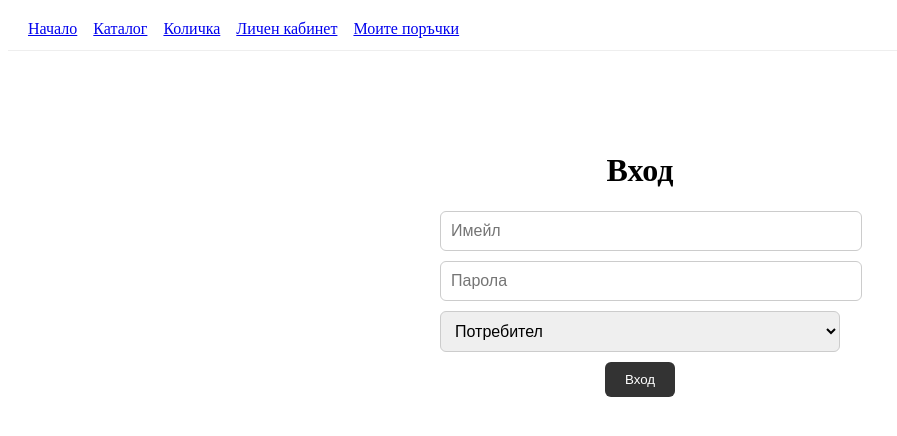
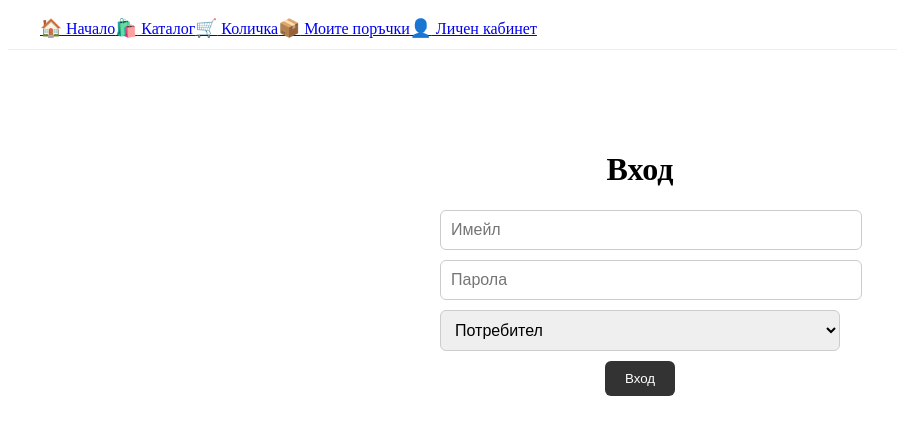
Before and after one commit to vov4uk95/shop-working, a Next.js app: page /login in a window 1280 px wide. Shown: the top 436 px of the page, without its empty margins (0-897 px from the left). Built offline with nearby package versions, Linux system fonts and the light colour scheme.

Commit message:
Update Navbar.js

```diff
--- a/components/Navbar.js
+++ b/components/Navbar.js
@@ -15,48 +15,79 @@ export default function Navbar() {
   return (
     <header>
       <nav className="navbar">
-        <Link href="/">Начало</Link>
-        <Link href="/catalog">Каталог</Link>
-        <Link href="/cart">Количка</Link>
-        <Link href="/login">Личен кабинет</Link>
-        <Link href="/orders">Моите поръчки</Link>
-        {userRole === 'admin' && (
-          <Link href="/admin">Админ</Link>
-        )}
-        {userEmail && (
-          <span className="user-info">Здравей, {userEmail}</span>
-        )}
+        <div className="nav-left">
+          <Link href="/"><span className="icon">🏠</span> Начало</Link>
+          <Link href="/catalog"><span className="icon">🛍️</span> Каталог</Link>
+          <Link href="/cart"><span className="icon">🛒</span> Количка</Link>
+          <Link href="/orders"><span className="icon">📦</span> Моите поръчки</Link>
+          <Link href="/login"><span className="icon">👤</span> Личен кабинет</Link>
+          {userRole === 'admin' && (
+            <Link href="/admin"><span className="icon">⚙️</span> Админ</Link>
+          )}
+        </div>
+        <div className="nav-right">
+          {userEmail && (
+            <span className="user-info">Здравей, {userEmail}</span>
+          )}
+        </div>
       </nav>
 
       <style jsx>{`
         header {
           background-color: #fff;
           border-bottom: 1px solid #eee;
+          padding: 10px 0;
         }
 
         .navbar {
+          max-width: 1200px;
+          margin: 0 auto;
           display: flex;
+          justify-content: space-between;
+          align-items: center;
+          padding: 0 20px;
           flex-wrap: wrap;
-          align-items: center;
-          gap: 16px;
-          padding: 12px 20px;
           font-family: 'Playfair Display', serif;
         }
 
-        a {
+        .nav-left a {
+          margin-right: 20px;
           text-decoration: none;
           color: #333;
           font-weight: 500;
+          display: inline-flex;
+          align-items: center;
+          gap: 6px;
         }
 
-        a:hover {
+        .nav-left a:hover {
           color: #000;
         }
 
+        .icon {
+          font-size: 1.1rem;
+        }
+
         .user-info {
-          margin-left: auto;
           font-style: italic;
           color: #555;
+          font-size: 0.95rem;
+        }
+
+        @media (max-width: 768px) {
+          .navbar {
+            flex-direction: column;
+            align-items: flex-start;
+          }
+
+          .nav-left {
+            margin-bottom: 10px;
+          }
+
+          .nav-left a {
+            margin-right: 12px;
+            font-size: 0.95rem;
+          }
         }
       `}</style>
     </header>
```
